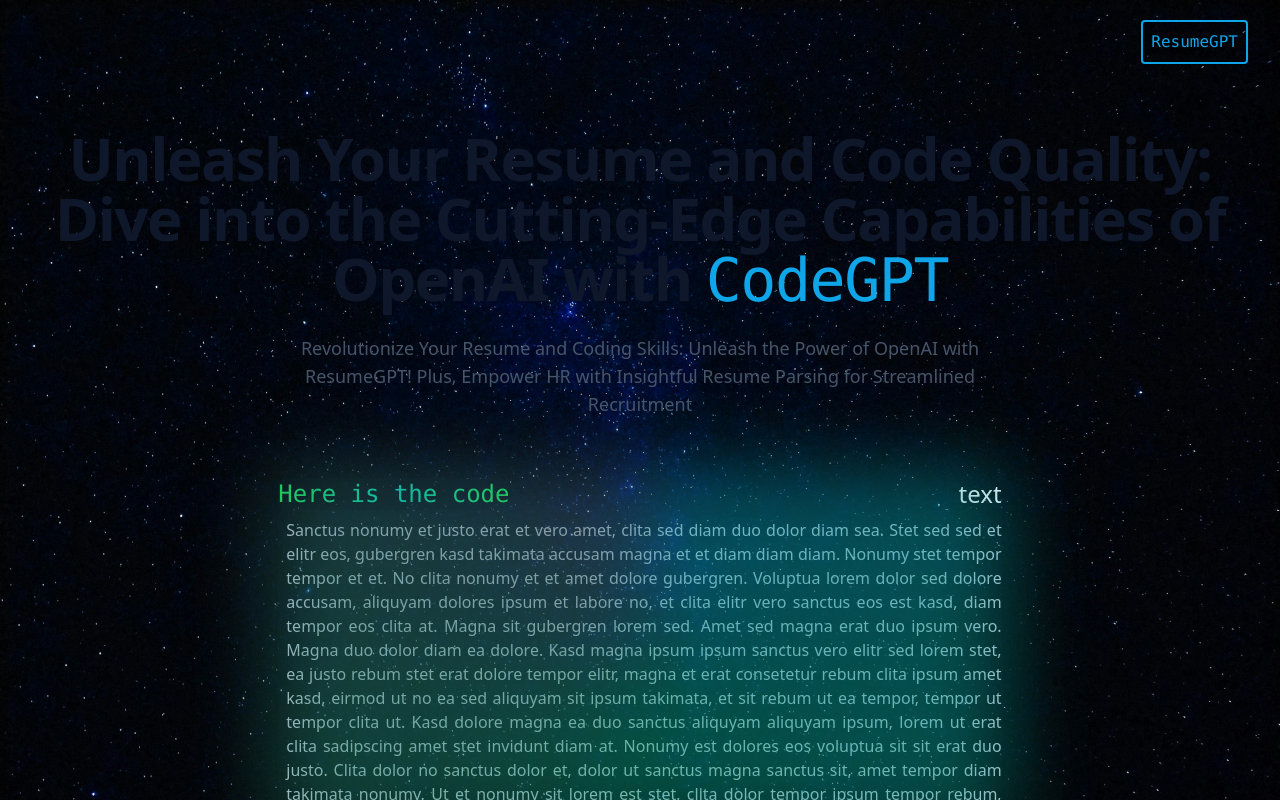
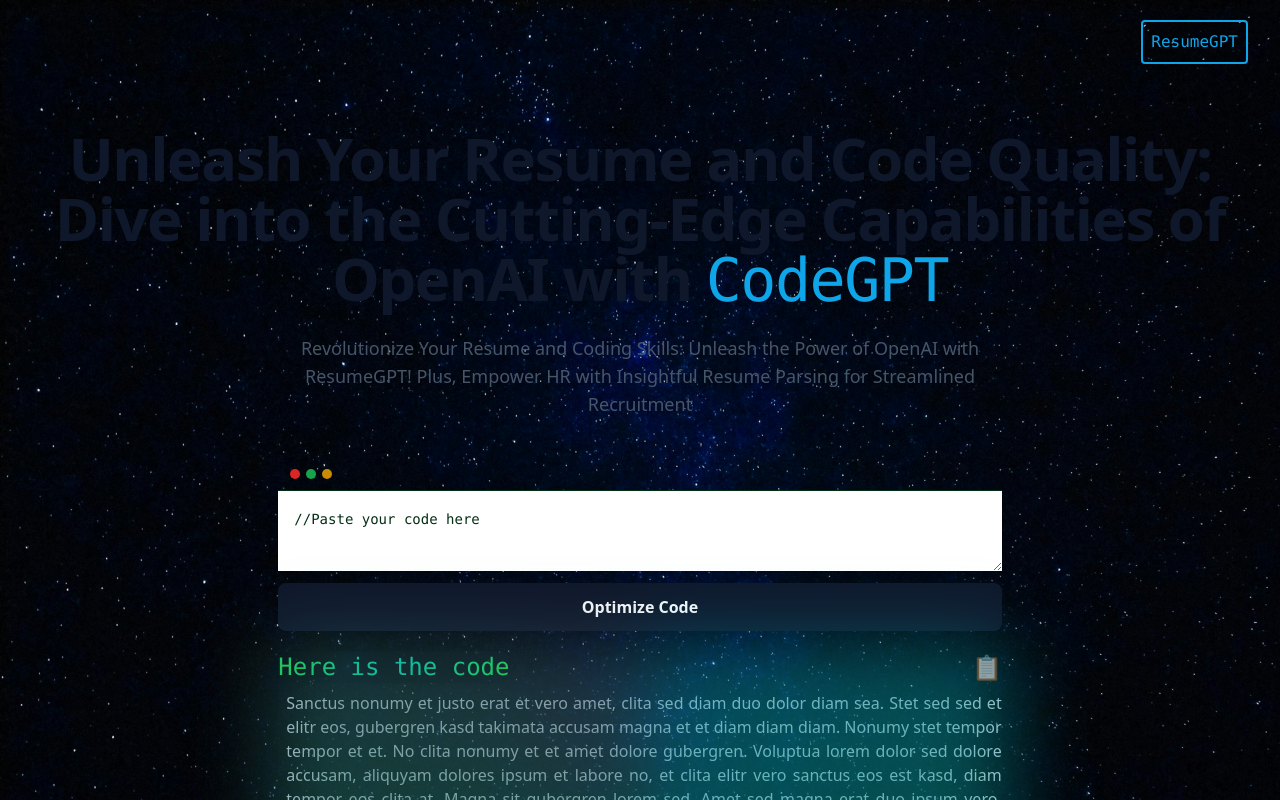
Before and after one commit to vj015/resumeanalyzer, a Nuxt app: page / in a window 1280 px wide. Both pictures are taken after a click on the button "CodeGPT". Shown: the top 800 px of the page. Built offline with nearby package versions, Linux system fonts and the light colour scheme.

Commit message:
Added code complete for UI

```diff
--- a/components/codeInput.vue
+++ b/components/codeInput.vue
@@ -1,6 +1,6 @@
 <template>
   <div>
-    <div class="hidden">
+    <div>
       <div class="relative w-full flex flex-col">
         <div class="flex-none border-b border-green-950">
           <div class="flex items-center h-8 space-x-1.5 px-3">
@@ -25,7 +25,7 @@
         {{ "Optimize Code" }}
       </button>
     </div>
-    <div class="relative md:w-full mt-5">
+    <div class="relative md:w-full mt-5 mb-20">
       <div
         class="absolute -inset-2 rounded-lg bg-[conic-gradient(var(--tw-gradient-stops))] from-cyan-600 via-emerald-600 to-slate-600 opacity-50 blur-2xl"
       ></div>
@@ -37,9 +37,12 @@
             >
               {{ "Here is the code" }}
             </h2>
-            <div class="text-white text-2xl">
-              {{ "text" }}
-            </div>
+            <button
+              class="text-white text-2xl cursor-pointer opacity-55"
+              @click="logClicked()"
+            >
+              {{ isCopied ? `&#9989;` : `&#x1F4CB;` }}
+            </button>
           </div>
           <div
             class="text-sm md:text-base text-slate-300 text-justify ml-2 mt-2"
@@ -60,7 +63,26 @@
   data() {
     return {
       val: "//Paste your code here",
+      isCopied: false,
     };
+  },
+  methods: {
+    logClicked(e) {
+      try {
+        var str = document.getElementById("codeToCopy").innerHTML;
+        const el = document.createElement("textarea");
+        el.value = str;
+        document.body.appendChild(el);
+        el.select();
+        document.execCommand("copy");
+        document.body.removeChild(el);
+        this.isCopied = true;
+      } catch (error) {
+        console.log("Inside from try catch err");
+        console.log(error);
+        this.isCopied = false;
+      }
+    },
   },
 };
 </script>
```
